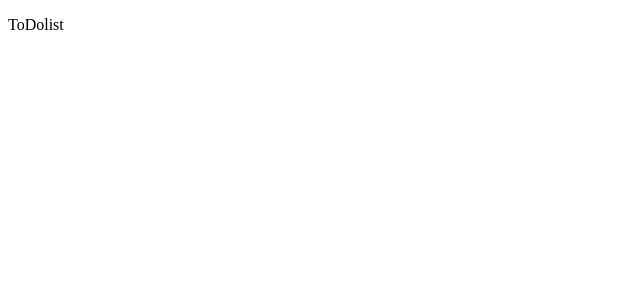
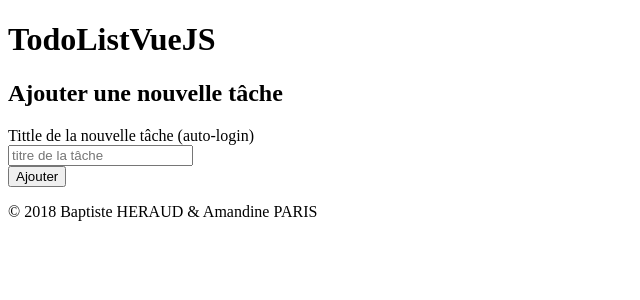
Before and after one commit to Mandrilux/GLO-3102, a Vue app in the folder labo5/: page / in a window 1280 px wide. Shown: the top 300 px of the page, without its empty margins (0-640 px from the left). Built offline with nearby package versions, Linux system fonts and the light colour scheme.

Commit message:
body header + todo + footer

```diff
--- a/labo5/public/index.html
+++ b/labo5/public/index.html
@@ -13,7 +13,9 @@
     </noscript>
     <!--<div id="app"></div>-->
     <!--<div id="learning"></div>-->
+    <div id="header"></div>
     <div id="todo"></div>
+    <div id="footer"></div>
     <!-- built files will be auto injected -->
   </body>
 </html>
--- /dev/null
+++ b/labo5/src/Footer.vue
@@ -0,0 +1,10 @@
+<template>
+    <footer>
+        <p>© 2018  Baptiste HERAUD & Amandine PARIS</p>
+    </footer>
+</template>
+<script>
+    export default {
+        name: 'Footer'
+    }
+</script>
--- /dev/null
+++ b/labo5/src/Header.vue
@@ -0,0 +1,13 @@
+<template>
+    <header>
+        <div class="div-logo">
+            <h1>TodoListVueJS</h1>
+        </div>
+    </header>
+</template>
+
+<script>
+    export default {
+        name: 'Header'
+    }
+</script>
--- a/labo5/src/Todo.vue
+++ b/labo5/src/Todo.vue
@@ -1,7 +1,14 @@
 <template>
-    <div id="todo">
-        <p> ToDolist</p>
-    </div>
+    <section>
+        <div id="container-alert"></div>
+        <h1>Ajouter une nouvelle tâche</h1>
+        <div class="wrapp-login">
+            <label for="name" class="input-label">Tittle de la nouvelle tâche (auto-login) </label><br>
+            <input type="text" name="name" id="name" class="input-new-task" placeholder="titre de la tâche"><br>
+            <input type="submit" id="loginButton" value="Ajouter" class="button blue">
+        </div>
+        <div class="todos" id="todos"></div>
+    </section>
 </template>
 
 
--- a/labo5/src/main.js
+++ b/labo5/src/main.js
@@ -1,6 +1,8 @@
 import Vue from 'vue'
 import App from './App.vue'
 import Todo from './Todo.vue'
+import Footer from './Footer.vue'
+import Header from './Header.vue'
 
 Vue.config.productionTip = false
 
@@ -9,5 +11,13 @@ new Vue({
 }).$mount('#app')
 
 new Vue({
+    render: h => h(Header)
+}).$mount('#header')
+
+new Vue({
     render: h => h(Todo)
 }).$mount('#todo')
+
+new Vue({
+    render: h => h(Footer)
+}).$mount('#footer')
```
